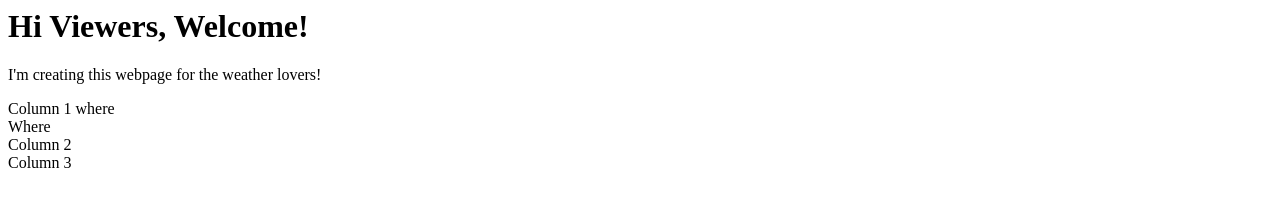
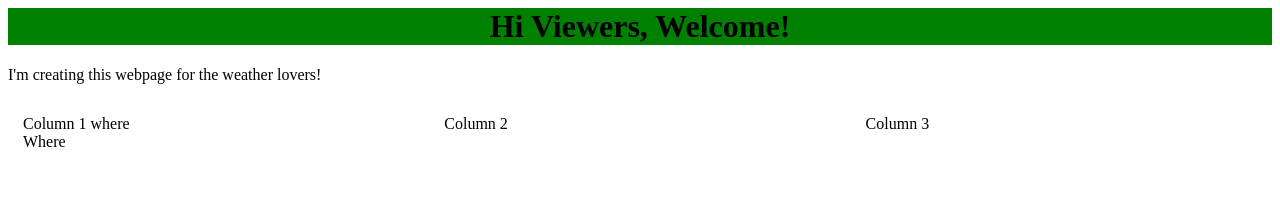
Before and after one commit to QKCinHQB/QKCinHQB.github.io, a plain HTML site: page index.html in a window 1280 px wide. Drawn offline with Linux system fonts and the light colour scheme.

Commit message:
reupload index file

```diff
--- a/index.html
+++ b/index.html
@@ -1,7 +1,7 @@
 <html>
 	<head>
 		<title>Nathan Qian's Website</title>
-		<link rel="stylesheet" href="styles2.css"/>
+		<link rel="stylesheet" href="styles.css"/>
 	</head>
 	<body>
 		<div>
```
